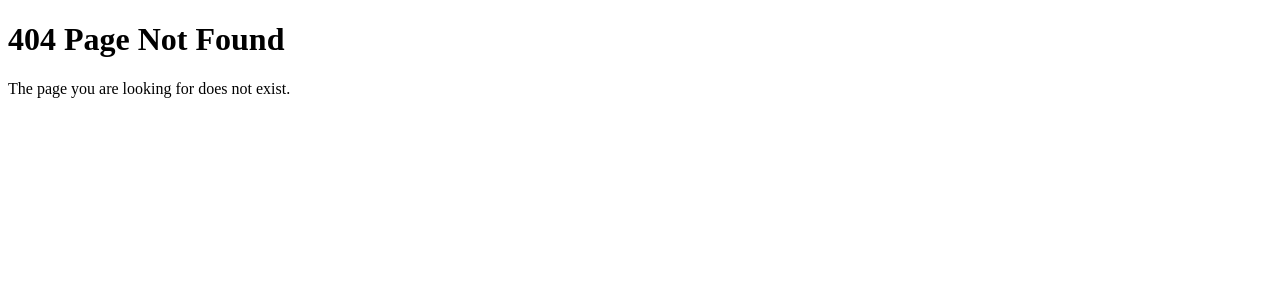
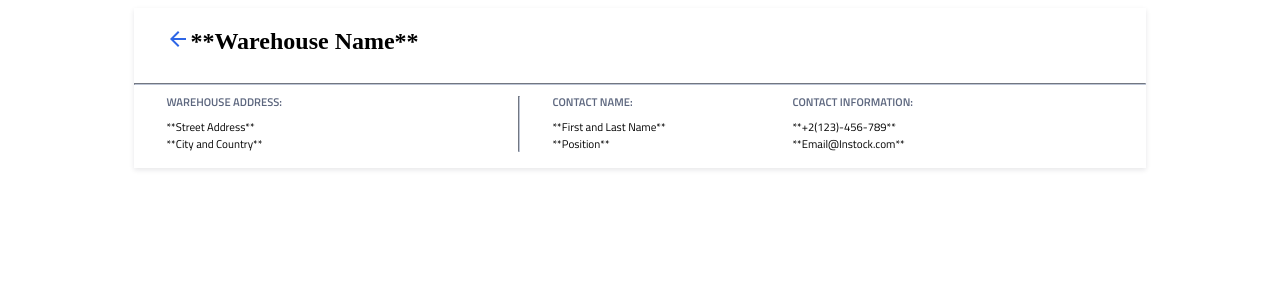
Before and after one commit to Konirad/instock-frontend, a React (Create React App) app: page /warehouses/1 in a window 1280 px wide. Before the commit this address had no page. Shown: the top 300 px of the page. Built offline with nearby package versions, Linux system fonts and the light colour scheme.

Commit message:
updated the FE for Warehouse details page

```diff
--- a/package.json
+++ b/package.json
@@ -6,6 +6,7 @@
     "@testing-library/jest-dom": "^5.17.0",
     "@testing-library/react": "^13.4.0",
     "@testing-library/user-event": "^13.5.0",
+    "axios": "^1.5.0",
     "dotenv": "^16.3.1",
     "react": "^18.2.0",
     "react-dom": "^18.2.0",
--- a/src/App.js
+++ b/src/App.js
@@ -4,6 +4,7 @@ import Home from '../src/pages/Home/Home.js'
 import NotFound from '../src/pages/NotFound/NotFound.js';
 import Warehouses from '../src/pages/Warehouses/Warehouses.js';
 import Inventory from '../src/pages/Inventory/Inventory.js'
+import WarehouseDetails from './components/WarehouseDetails/WarehouseDetails';
 
 function App() {
   return (
@@ -11,8 +12,9 @@ function App() {
       <Routes>
         <Route path="/" element={<Home />} />
         <Route path="warehouses" element={<Warehouses />} />
+        <Route path="warehouses/:id" element={<WarehouseDetails />} />
+
         <Route path="inventory" element={<Inventory />} />
-        <Route path="404" element={<NotFound />} />
         <Route path="*" element={<NotFound />} />
       </Routes>
     </BrowserRouter>
--- /dev/null
+++ b/src/components/WarehouseDetails/WarehouseDetails.js
@@ -0,0 +1,47 @@
+import "./WarehouseDetails.scss"
+import "../../styles/partials/global.scss"
+import backArrow from "../../assets/Icons/arrow_back-24px.svg"
+import {Link} from "react-router-dom"
+
+import axios from 'axios';
+
+
+function WarehouseDetails(){
+
+    const axiosGet = ()=>{
+        axios.get()
+    }
+    return(
+        <div className="mainContent__container">
+        <div className="details__header">
+            <Link to="/warehouses">
+            <img src={backArrow}/>
+            </Link>
+            <h2>**Warehouse Name**</h2>
+        </div>
+        <hr className="divider"></hr>
+        <div className="details__container">
+        <div className="details__warehouseContainer">
+            <p className="details__subHeader">WAREHOUSE ADDRESS:</p>
+            <p className="details__subText">**Street Address**</p>
+            <p className="details__subText">**City and Country**</p>
+        </div>
+        <hr className="divider divider--vertical"></hr>
+
+        <div className="details__nameContainer">
+            <p className="details__subHeader">CONTACT NAME:</p>
+            <p className="details__subText">**First and Last Name**</p>
+            <p className="details__subText">**Position**</p>
+        </div>
+
+        <div className="details__infoContainer">
+            <p className="details__subHeader">CONTACT INFORMATION:</p>
+            <p className="details__subText">**+2(123)-456-789**</p>
+            <p className="details__subText">**Email@Instock.com**</p>
+        </div>
+        </div>
+        </div>
+    )
+}
+
+export default WarehouseDetails;
--- /dev/null
+++ b/src/components/WarehouseDetails/WarehouseDetails.scss
@@ -0,0 +1,64 @@
+@use "../../styles/partials/variables.scss" as *;
+@use "../../styles/partials/mixins.scss" as *;
+
+.details{
+    &__header{
+        display: flex;
+        width: 41.5rem;
+        align-items: center;
+        padding-left: 2rem;
+        padding-right: 2rem;
+    }
+
+    &__container{
+        font-family: Titillium Web;
+        display: flex;
+        padding-left: 2rem;
+        padding-right: 2rem;
+        padding-bottom: 1rem;
+    }
+    &__subHeader{
+        font-weight: 600;
+        color:$secondary-slate;
+        margin-top: 0rem;
+        margin-bottom: .5rem;
+        font-size: 0.7rem;
+    }
+    &__subText{
+        font-weight: 400;
+        margin: 0rem;
+        font-size: 0.7rem
+    }
+    &__warehouseContainer{
+        display: flex;
+        flex-direction: column;
+        width:20rem;
+    }
+    &__nameContainer{
+        display:flex;
+        flex-direction: column;
+        width:15rem;
+
+    }
+    &__infoContainer{
+        display: flex;
+        flex-direction: column;
+        width:10rem;
+    }
+
+}
+
+.divider{
+    display: flex;
+    &--vertical{
+        margin-top: 0.2rem;
+        margin-left: 2rem;
+        margin-right:2rem;
+        margin-bottom: 0rem;
+    }
+
+
+    // border: .5px solid;
+     border-color: $secondary-cloud;
+    // color:$secondary-cloud;
+}
--- /dev/null
+++ b/src/styles/partials/global.scss
@@ -0,0 +1,17 @@
+@use "./mixins.scss" as *;
+@use "./variables.scss" as *;
+@use "./fonts.scss" as *;
+
+.mainContent{
+
+    &__container{
+        box-shadow: 0px 2px 5px 0px #13182C1A;
+        // display: flex;
+        width: 80%;
+        margin: auto;
+       align-items: center;
+       flex-direction: column;
+    //    padding-left: 2rem;
+    //    padding-right: 2rem;
+    }
+}
```
Also changed, not shown: 1 other file (tests, documents, lock files or other folders).
